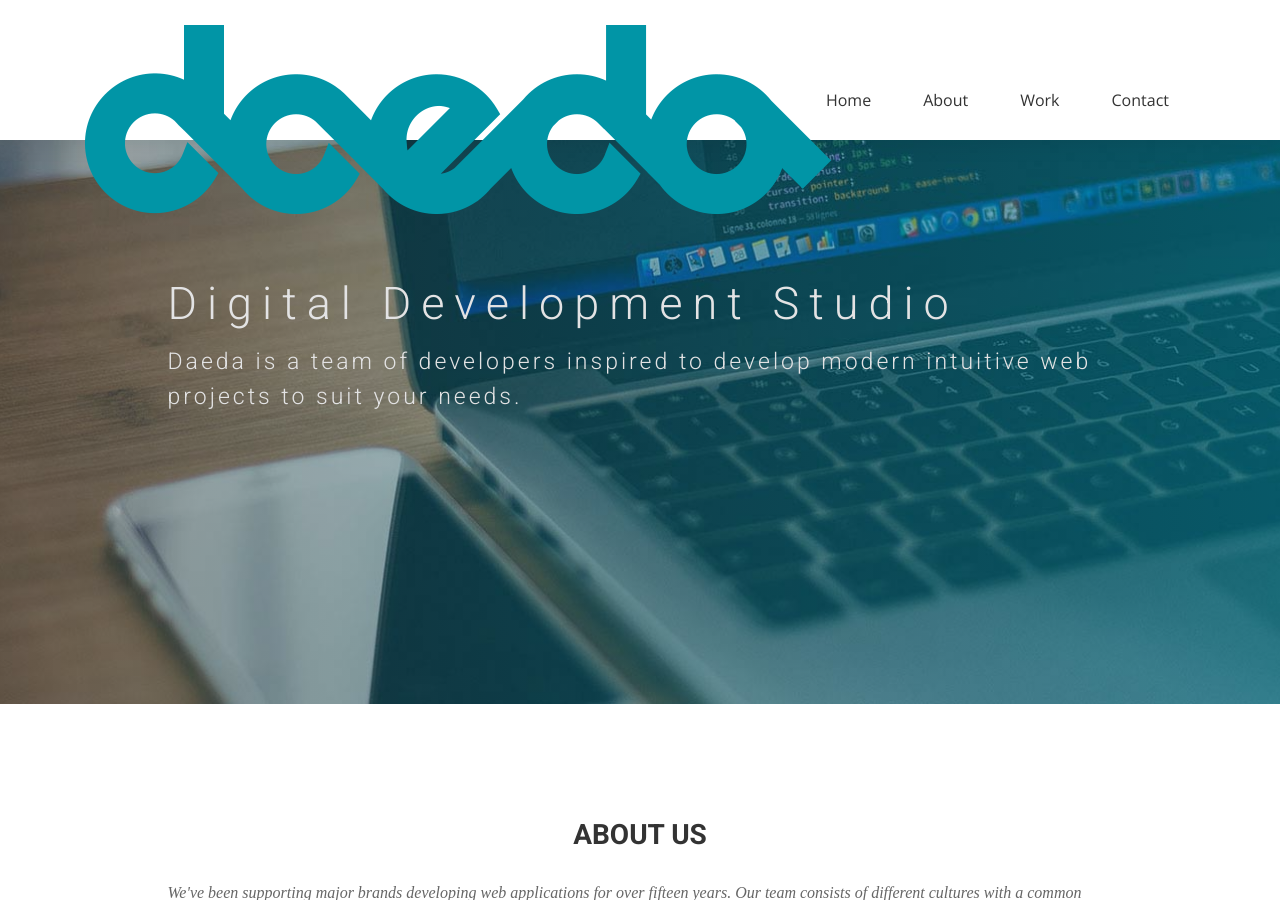
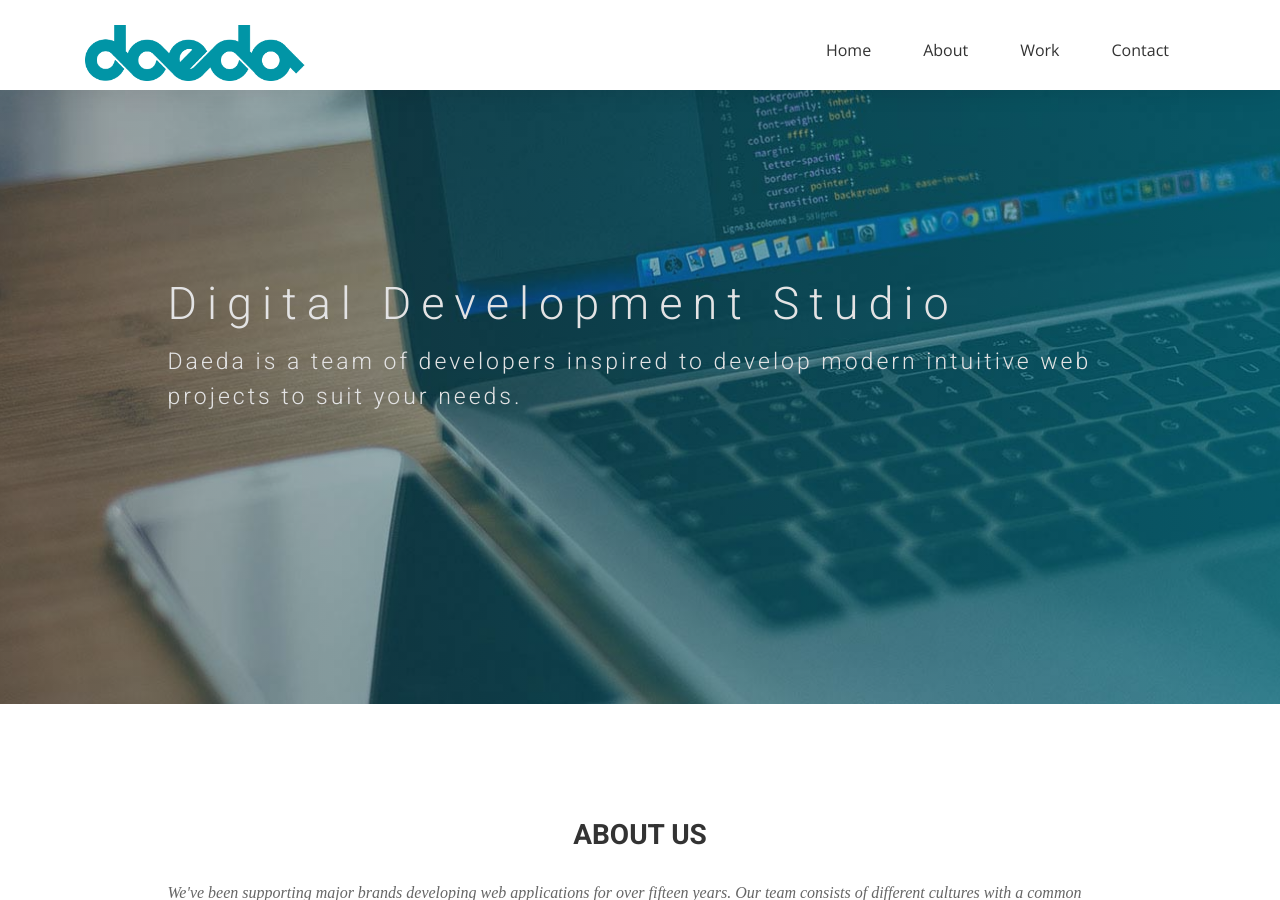
Before and after one commit to DaedaGroup/company-website, a Jekyll site: the page built from index.html, in a window 1280 px wide and 900 px high. Built offline with Jekyll 4.4.1, drawn with Linux system fonts in a browser that asks for light colours; nearby versions of some CDN libraries; some web fonts are replaced.

Commit message:
Update header.html

```diff
--- a/_includes/header.html
+++ b/_includes/header.html
@@ -18,7 +18,7 @@
             <span class="icon-bar"></span>
             </button>
             <a class="navbar-brand page-scroll" href="#top">
-              <img src="{{ site.baseurl }}/img/daeda-logo.png" alt="Logo">
+              <img src="{{ site.baseurl }}/img/daeda-logo.png" alt="Logo" style="max-width:220px">
             </a>
           </div>
             <!-- Collect the nav links, forms, and other content for toggling -->
```
